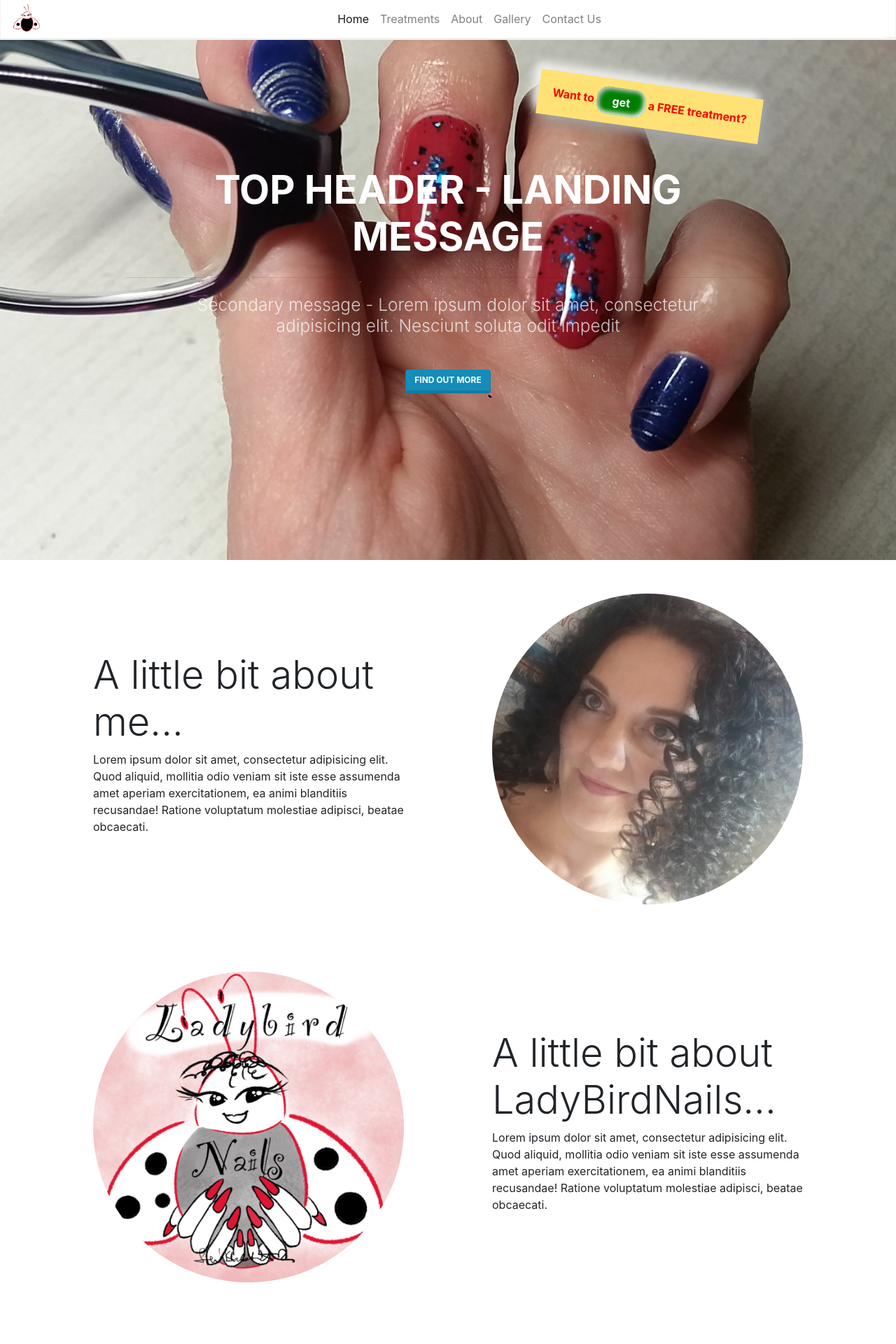
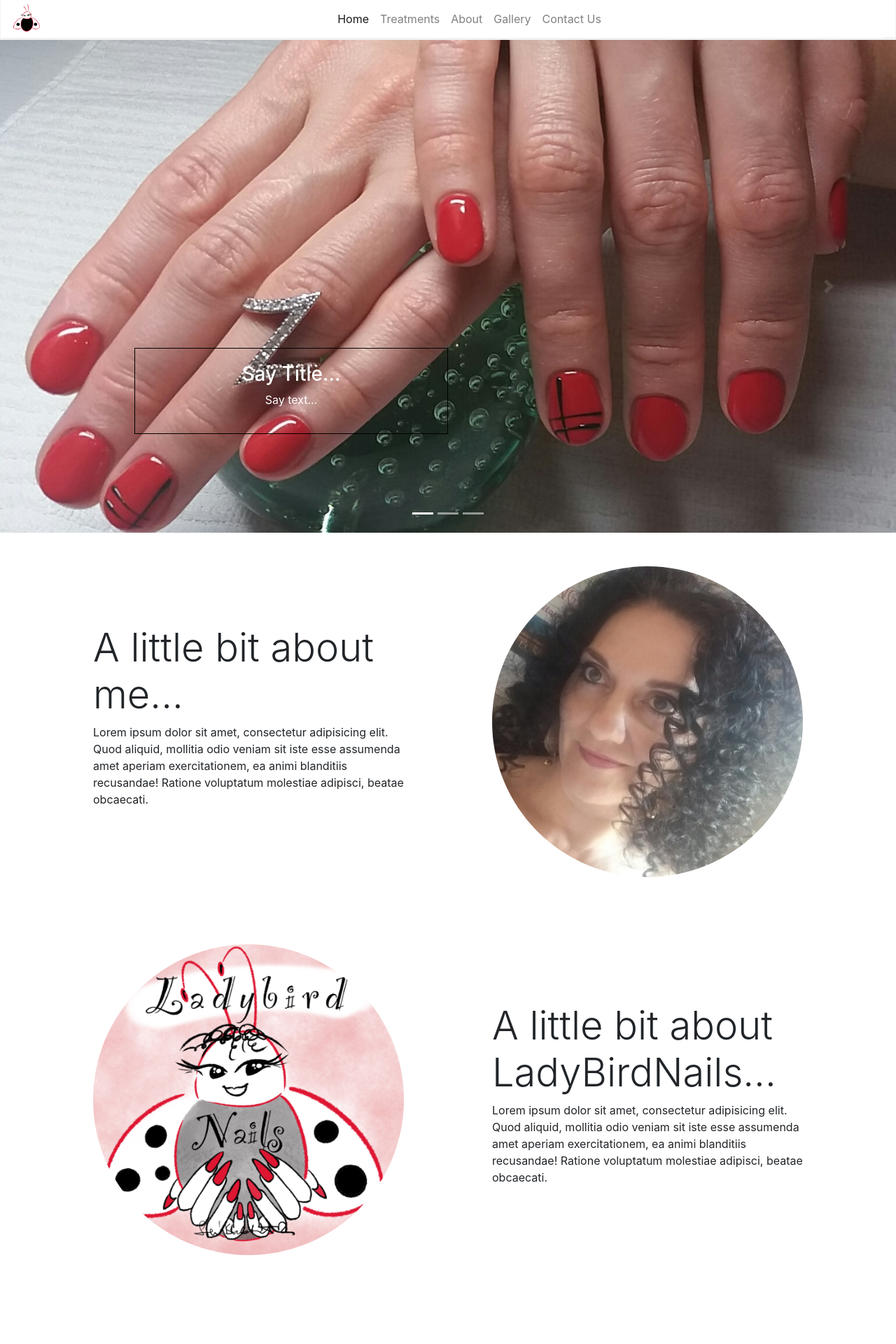
Before and after one commit to Sarosim/nailsalon, a Django app: page / in a window 1280 px wide. Shown: the top 1920 px of the page at 70% size. Run offline with Django 3.2, Linux system fonts and the light colour scheme; some libraries are stand-ins or nearby versions.

Commit message:
Add carousel to landing page

```diff
--- a/home/templates/home/index.html
+++ b/home/templates/home/index.html
@@ -4,11 +4,15 @@
 {% block extrta-css %}
     <!-- Third party plugin CSS-->
     <link href="https://cdnjs.cloudflare.com/ajax/libs/magnific-popup.js/1.1.0/magnific-popup.min.css" rel="stylesheet" />
+
+    <!-- home app's CSS -->
+    <link rel="stylesheet" href="{% static 'css/home/home_styles.css' %}"/>
 {% endblock %}
 
 {% block sub_head_title %} | Home{% endblock %}
 
 {% block page_content %}
+
     <!-- Special banner medium or larger screens -->
     <!-- gets displayed if banner set ON (true) in admin panel  -->
     {% if banner_display %}
@@ -21,10 +25,11 @@
                 </div>
             </div>
         </div>
-        {% endif %}
+    {% endif %}
+    <!-- Special banner end -->
 
     <!-- Masthead-->
-    <header class="masthead">
+    <!-- <header class="masthead">
         <div class="container h-100">
             <div class="row h-100 align-items-center justify-content-center text-center">
                 <div class="col-lg-10 align-self-end">
@@ -39,7 +44,8 @@
                 </div>
             </div>
         </div>
-    </header>
+    </header> -->
+    <!-- Masthead end -->
 
     <!-- Special banner small screens up to medium -->
     <!-- gets displayed if banner set ON (true) in admin panel  -->
@@ -54,7 +60,41 @@
             </div>
         </div>
     {% endif %}
+    <!-- Special banner small screens END -->
 
+    <!-- Carousel -->
+    <div id="carouselExampleIndicators" class="carousel slide" data-ride="carousel">
+    <ol class="carousel-indicators">
+        <li data-target="#carouselExampleIndicators" data-slide-to="0" class="active"></li>
+        <li data-target="#carouselExampleIndicators" data-slide-to="1"></li>
+        <li data-target="#carouselExampleIndicators" data-slide-to="2"></li>
+    </ol>
+    <div class="carousel-inner">
+        <!-- Can set these from db, picked by admin -> jinja for loop -->
+        <div class="carousel-item active">
+            <img class="d-block w-100" src="{% static 'img/portfolio/development/t_temp_red.jpg' %}" alt="First slide">
+            <div class="carousel-caption">
+                <h2>Say Title...</h2>
+                <p>Say text...</p>
+            </div>
+        </div>
+        <div class="carousel-item">
+        <img class="d-block w-100" src="{% static 'img/portfolio/development/t_temp_purple.jpg' %}" alt="Second slide">
+        </div>
+        <div class="carousel-item">
+        <img class="d-block w-100" src="{% static 'img/portfolio/development/t_temp_yellowish.jpg' %}" alt="Third slide">
+        </div>
+    </div>
+    <a class="carousel-control-prev" href="#carouselExampleIndicators" role="button" data-slide="prev">
+        <span class="carousel-control-prev-icon" aria-hidden="true"></span>
+        <span class="sr-only">Previous</span>
+    </a>
+    <a class="carousel-control-next" href="#carouselExampleIndicators" role="button" data-slide="next">
+        <span class="carousel-control-next-icon" aria-hidden="true"></span>
+        <span class="sr-only">Next</span>
+    </a>
+    </div>
+    <!-- Carousel END -->
 
     <!-- About-->
 
--- a/home/views.py
+++ b/home/views.py
@@ -1,4 +1,5 @@
 from django.shortcuts import render
+
 
 # Create your views here.
 def index(request):
@@ -6,7 +7,7 @@ def index(request):
 
     # Special banner settings
     banner_context = {
-        'banner_display': True,
+        'banner_display': False,
         'banner_pos_left': '60vw',
         'banner_pos_top': '15vh',
         'banner_width': '25vw',
--- a/static/css/general_styles.css
+++ b/static/css/general_styles.css
@@ -27,12 +27,14 @@
     --breakpoint-xl: 1200px;
     --font-family-sans-serif: "Merriweather Sans", -apple-system, BlinkMacSystemFont, "Segoe UI", Roboto, "Helvetica Neue", Arial, "Noto Sans", sans-serif, "Apple Color Emoji", "Segoe UI Emoji", "Segoe UI Symbol", "Noto Color Emoji";
     --font-family-monospace: SFMono-Regular, Menlo, Monaco, Consolas, "Liberation Mono", "Courier New", monospace;
+
+    /* Setting navbar hieght and the same padding for the body */
+    --main-navbar-height: 3.5625rem;
+
 }
 
 
 body {
-    /* Setting navbar hieght and the same padding for the body */
-    --main-navbar-height: 3.5625rem;
 
     /* Defining BRAND COLOURS */
     --colour-brand-primary: #e9624f;
@@ -51,8 +53,8 @@ body {
 
     /* Bootstrap sets the fontsize to .875rem, seems tooo small,  */
     font-size: 1rem;
-
-    padding-top: var(--main-navbar-height)
+    /* Taking the navbar's height to set top padding for the body */
+    padding-top: var(--main-navbar-height);
 
     /* StartBootstrap 'Creative' theme settings */
 
--- /dev/null
+++ b/static/css/home/home_styles.css
@@ -0,0 +1,17 @@
+/* Carousel */
+    .carousel-item {
+        height: 88vh;
+    }
+
+    .carousel-control-next-icon, .carousel-control-prev-icon {
+        opacity: .25;
+    }
+
+    .carousel-caption {
+        left: 15%;
+        right: 50%;
+        bottom: 20%;
+        border:1px solid black;
+    }
+
+/* Carousel END */
--- a/templates/base.html
+++ b/templates/base.html
@@ -83,7 +83,7 @@
                         </a>
                     </li>
                 {% else %}
-                    <!-- Currently ne login functionality for users, just superuser -->
+                    <!-- Currently no login functionality for users, just superuser -->
                 {% endif %}
             </ul>
 		</div>
```
